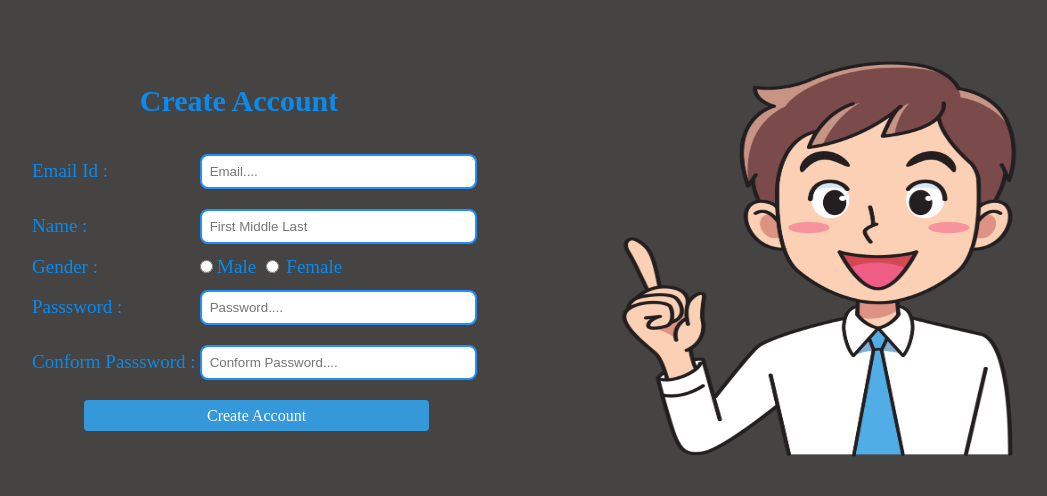
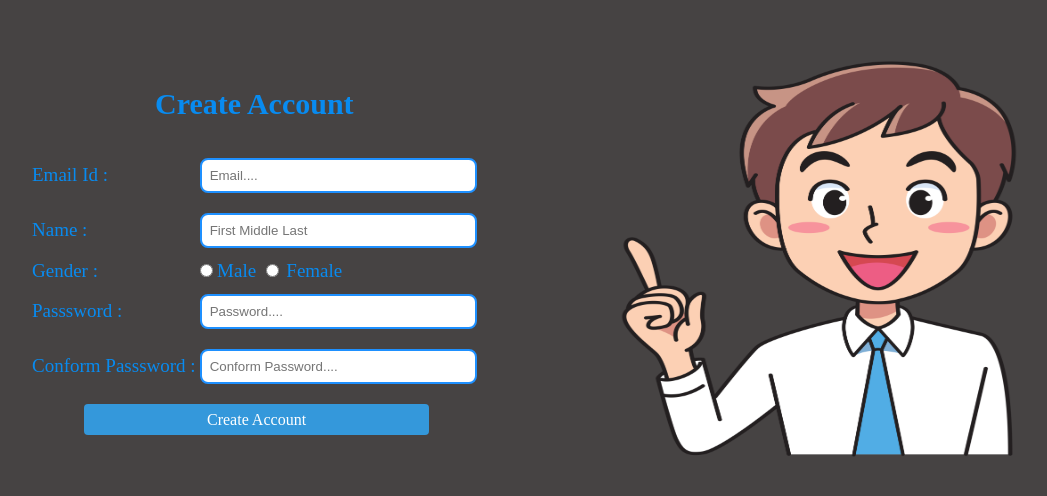
Before and after one commit to Ketan2010/MedTech-Solution, a PHP site: page /patient_account.php in a window 1280 px wide. Shown: the part 86-582 px from the top of the page, without its empty margins (66-1113 px from the left). Run offline with PHP 8.4, Linux system fonts and the light colour scheme; some libraries are stand-ins or nearby versions; some web fonts are replaced.

Commit message:
changed layout of form

```diff
--- a/patient/patient_account.php
+++ b/patient/patient_account.php
@@ -58,8 +58,8 @@
 
 		<div class="boxone">
 
-			<h1 style="text-align:center;padding-right:80px;font-family:Amiri;color:#088bf0;font-size:30px;">Create Account</h1>
-			<!-- <label style="padding-right:91px;">Email Id     : </label>
+			<!--<h1 style="text-align:center;padding-right:80px;font-family:Amiri;color:#088bf0;font-size:30px;">Create Account</h1>
+			 <label style="padding-right:91px;">Email Id     : </label>
 			<input class="inputs" type="email" name="pat_email" size="30" placeholder="Email...."><br>
 			<label style="padding-right:111px;">Name : </label>
 			<input class="inputs"  type="text" name="pat_name" size="30" placeholder="First Middle Last"><br>
@@ -75,6 +75,11 @@
 			<label>Conform Passsword : </label><input class="inputs"  type="password" name="pat_con_pass" size="30" placeholder="Conform Password...."><br> -->
 
 			<table>
+				<tr>
+					<td colspan="2">
+					<h1 style="text-align:center;font-family:Amiri;color:#088bf0;font-size:30px;">Create Account</h1>
+					</td>
+				</tr>
 				<tr>
 					<td>
 						<label>Email Id :</label>
```
